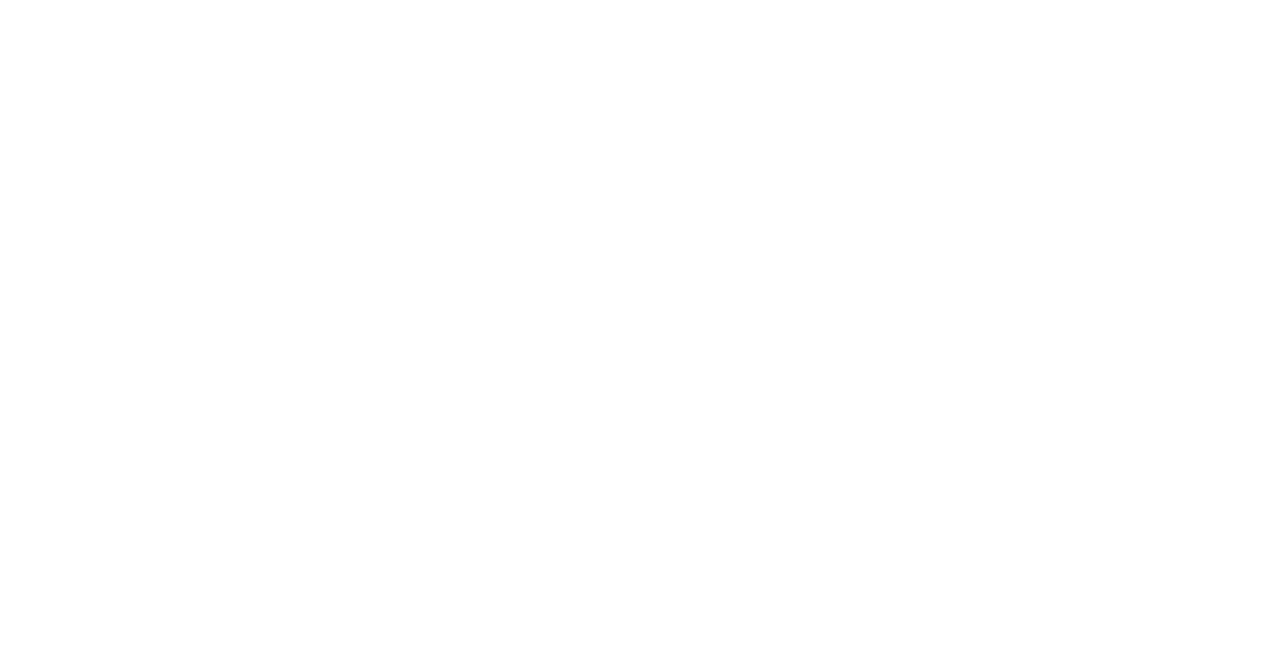
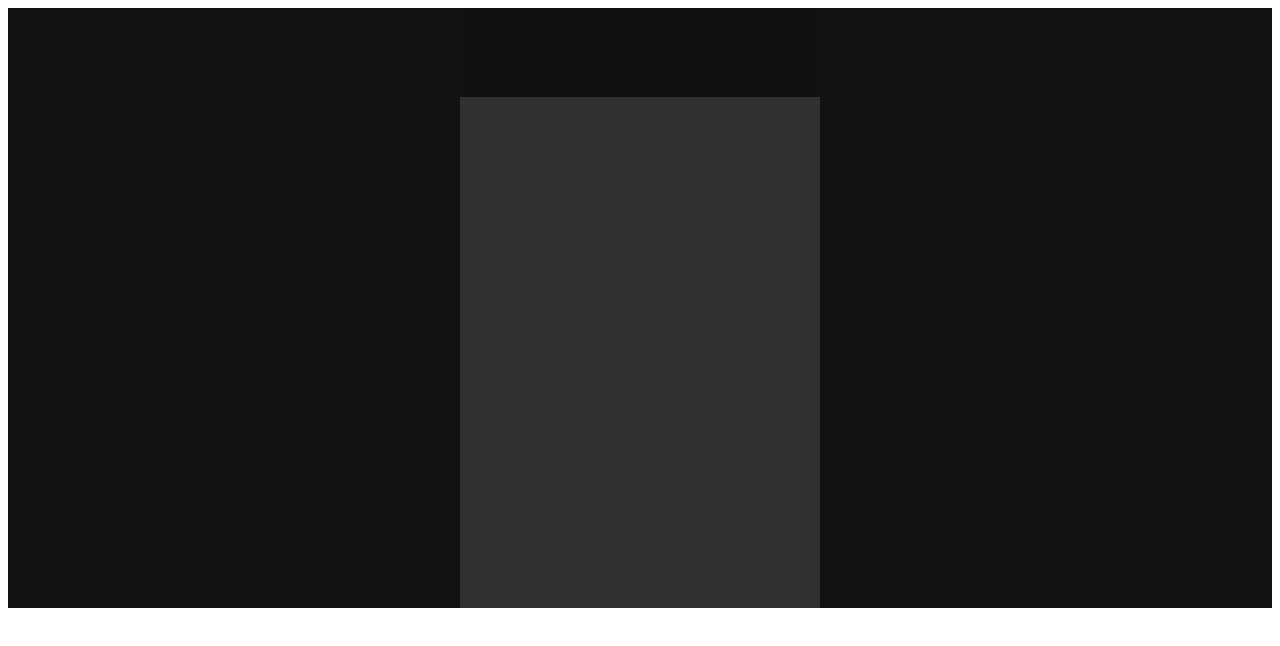
Before and after one commit to leoopardo/Tatt-U-React, a React (Create React App) app: page /schedule in a window 1280 px wide. Before the commit this address had no page. Shown: the top 646 px of the page. Built offline with nearby package versions, Linux system fonts and the light colour scheme.

Commit message:
agenda, n sei como fazer :(

```diff
--- a/src/App.css
+++ b/src/App.css
@@ -40,7 +40,7 @@
     transform: rotate(360deg);
   }
 }
-@media screen and (min-width: 1000px) and (max-width: 1300px){
+@media screen and (min-width: 500px) and (max-width: 1300px){
   .App{
     min-height: max-content;
     width: screen;
--- a/src/App.js
+++ b/src/App.js
@@ -10,6 +10,7 @@
 import { Signup } from './Pages/signup';
 import { NewPost } from './Pages/newPost';
 import { EditProfile } from './Pages/editProfile';
+import { Schedule } from './Pages/schedule';
 
 function App() {
   return (
@@ -23,6 +24,7 @@
           <Route path='/followings' element={<Followings/>} />
           <Route path='/chat/:userId' element={<Chat/>} />
           <Route path='/search' element={<SearchNewArtist/>} />
+          <Route path='/schedule' element={<Schedule/>}/>
           <Route path='artist' element={<Artist/>}/>
           <Route path='/new-post' element={<NewPost/>}/>
           <Route path='/edit-profile' element={<EditProfile/>} />
--- a/src/Pages/login.js
+++ b/src/Pages/login.js
@@ -14,7 +14,7 @@
     });
     const navigate = useNavigate()
     const {setLoggedInUser} = useContext(AuthContext)
-    const { loggedInUser } = useContext(AuthContext)
+
 
     function handleChange(e){
         setLogin({...login, [e.target.name]: e.target.value})
--- /dev/null
+++ b/src/Pages/schedule.js
@@ -0,0 +1,8 @@
+import { NavBarSimple } from "../components/navsBar/navBarSimple";
+export function  Schedule() {
+
+
+    return ( <div className="feed">
+        <NavBarSimple/>
+    </div> );
+}
```
